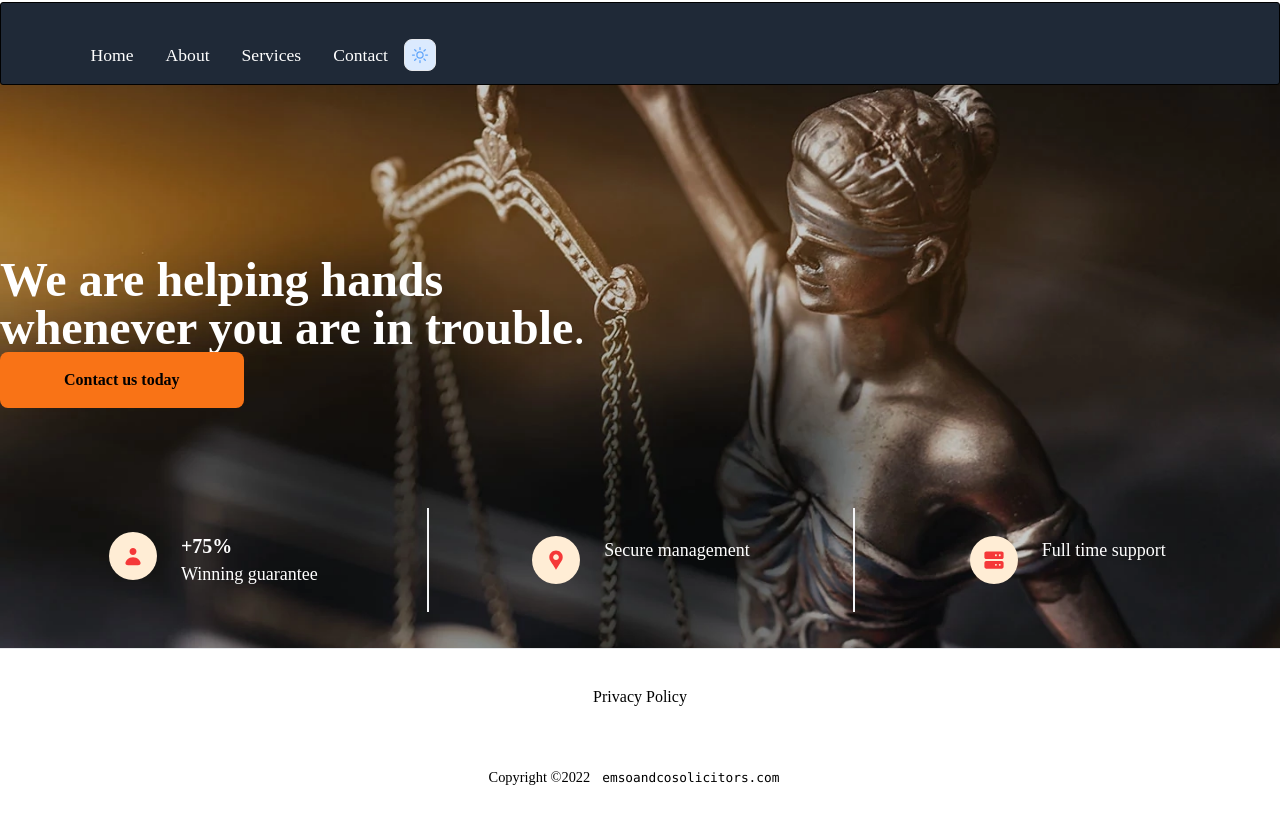
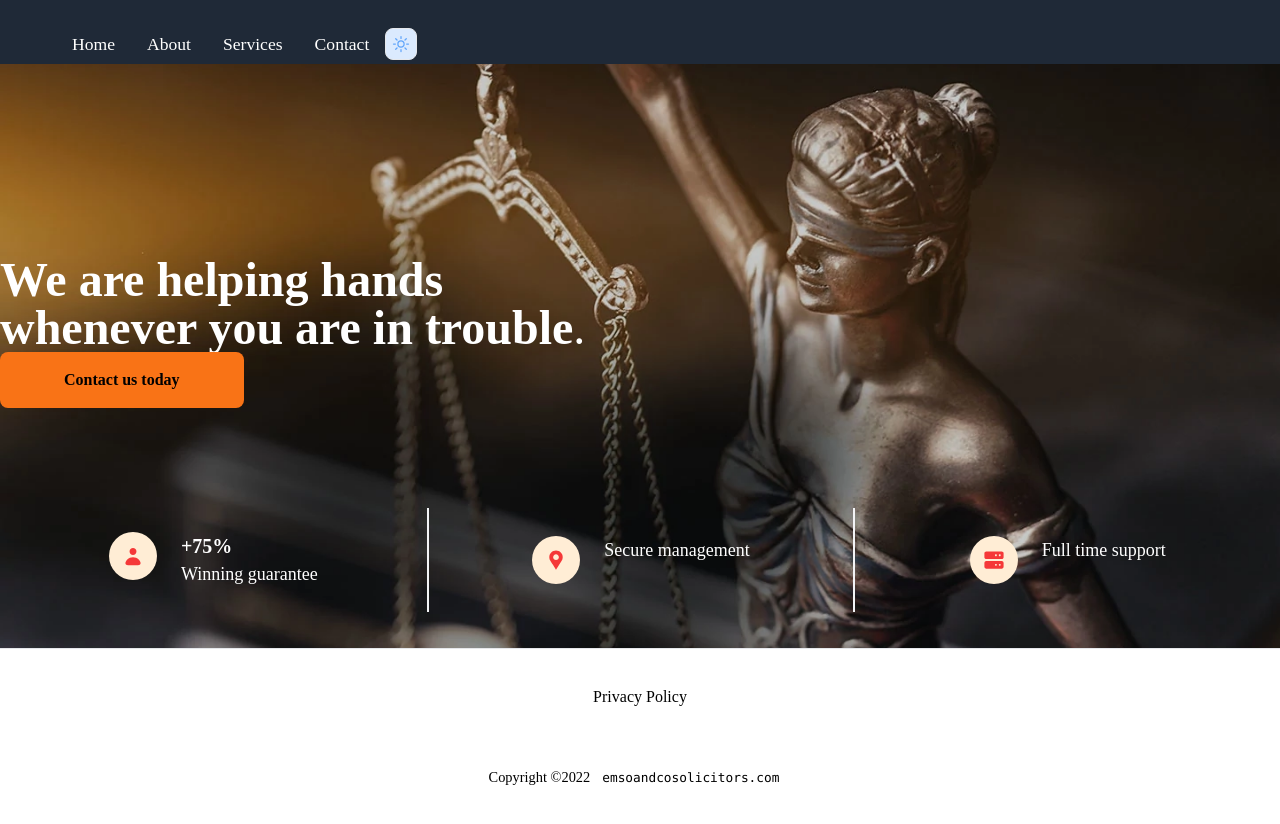
Before and after one commit to micrometreuk/emsoco, a Next.js app: page / in a window 1280 px wide. Shown: the top 824 px of the page. Built offline with nearby package versions, Linux system fonts and the light colour scheme.

Commit message:
adjusting navbar

```diff
--- a/components/NavBar.jsx
+++ b/components/NavBar.jsx
@@ -15,16 +15,13 @@ export default function NavBar() {
   return (
     <div className=" bg-gray-800 dark:bg-gray-50 "
       style={{
-        borderRadius: "3px",
-        border: "1px solid black",
-        padding: "0.5em 1em",
         fontSize: "1.1em",
         zIndex: 1030,
         position: "fixed",
         top: 0,
         right: 0,
         left: 0,
-        marginTop: "0.1rem",
+        marginTop: "0.0rem",
       }}
     >
       <div className="mx-auto max-w-7xl">
```
